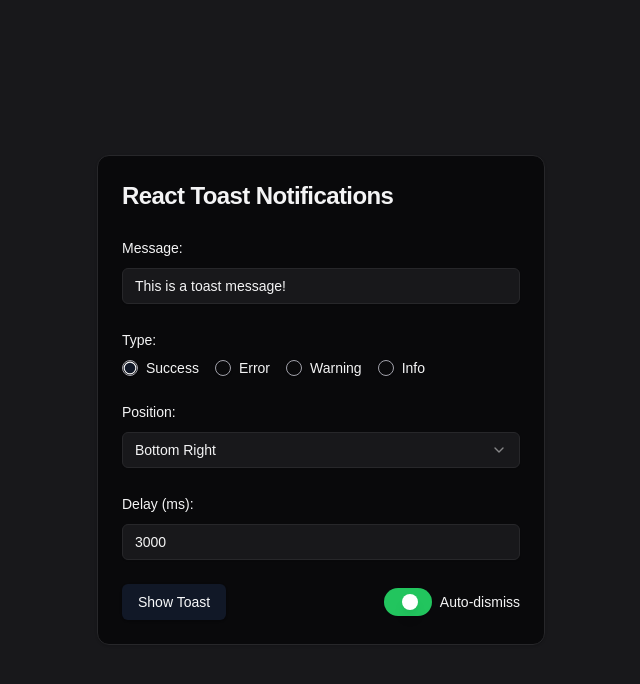
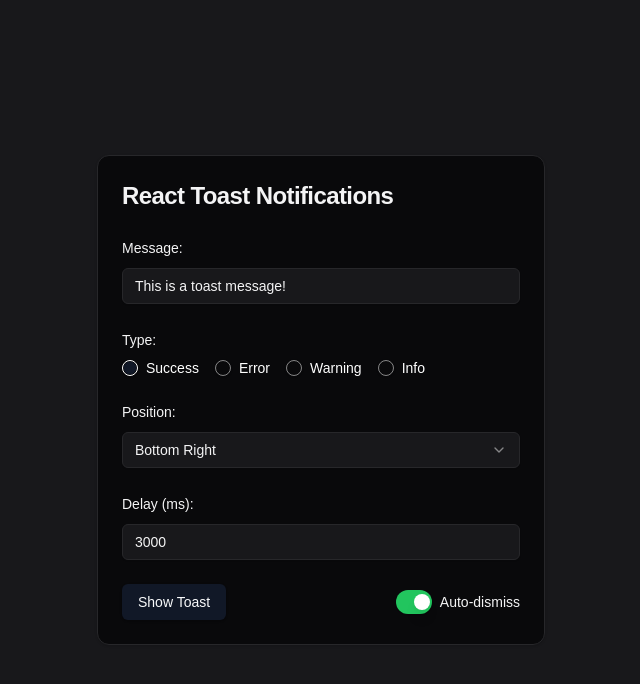
Before and after one commit to franky2003/toast-notification-system, a React (Vite) app: page / in a window 1280 px wide. Shown: the top 684 px of the page, without its empty margins (319-959 px from the left). Built offline with nearby package versions, Linux system fonts and the light colour scheme.

Commit message:
Slight Changes in UI

```diff
--- a/src/demo.jsx
+++ b/src/demo.jsx
@@ -7,9 +7,6 @@ import { useToast } from './context/ToastContext'
 import { Select, SelectContent, SelectItem, SelectTrigger, SelectValue } from "@/components/ui/select"
 import { Input } from "@/components/ui/input"
 import { Card, CardContent, CardHeader, CardTitle } from "@/components/ui/card"
-import { globalStyles } from "./styles/global.js";
-
-globalStyles()
 
 export default function ToastDemo() {
   const { addToast } = useToast()
@@ -34,6 +31,8 @@ export default function ToastDemo() {
         <CardTitle className="text-2xl">React Toast Notifications</CardTitle>
       </CardHeader>
       <CardContent className="space-y-6">
+        {/* Previous input fields and radio buttons remain the same */}
+
         <div className="space-y-2">
           <Label htmlFor="message" className="text-zinc-100">Message:</Label>
           <Input
@@ -55,33 +54,33 @@ export default function ToastDemo() {
               <RadioGroupItem
                 value="success"
                 id="success"
-                className="border-zinc-400 text-zinc-100 focus:ring-zinc-400"
+                className="h-4 w-4 rounded-full border border-white/50 data-[state=checked]:border-white data-[state=checked]:before:bg-white"
               />
-              <Label htmlFor="success" className="text-zinc-100">Success</Label>
+              <Label htmlFor="success" className="text-white">Success</Label>
             </div>
             <div className="flex items-center space-x-2">
               <RadioGroupItem
                 value="error"
                 id="error"
-                className="border-zinc-400 text-zinc-100 focus:ring-zinc-400"
+                className="h-4 w-4 rounded-full border border-white/50 data-[state=checked]:border-white data-[state=checked]:before:bg-white"
               />
-              <Label htmlFor="error" className="text-zinc-100">Error</Label>
+              <Label htmlFor="error" className="text-white">Error</Label>
             </div>
             <div className="flex items-center space-x-2">
               <RadioGroupItem
                 value="warning"
                 id="warning"
-                className="border-zinc-400 text-zinc-100 focus:ring-zinc-400"
+                className="h-4 w-4 rounded-full border border-white/50 data-[state=checked]:border-white data-[state=checked]:before:bg-white"
               />
-              <Label htmlFor="warning" className="text-zinc-100">Warning</Label>
+              <Label htmlFor="warning" className="text-white">Warning</Label>
             </div>
             <div className="flex items-center space-x-2">
               <RadioGroupItem
                 value="info"
                 id="info"
-                className="border-zinc-400 text-zinc-100 focus:ring-zinc-400"
+                className="h-4 w-4 rounded-full border border-white/50 data-[state=checked]:border-white data-[state=checked]:before:bg-white"
               />
-              <Label htmlFor="info" className="text-zinc-100">Info</Label>
+              <Label htmlFor="info" className="text-white">Info</Label>
             </div>
           </RadioGroup>
           </div>
@@ -115,7 +114,6 @@ export default function ToastDemo() {
             className="bg-zinc-900 border-zinc-800 text-zinc-100"
           />
         </div>
-
         <div className="flex items-center justify-between">
   <Button
     onClick={handleAddToast}
@@ -128,18 +126,20 @@ export default function ToastDemo() {
       id="auto-dismiss"
       checked={autoDismiss}
       onCheckedChange={setAutoDismiss}
-              className="relative h-7 w-12 rounded-full transition-colors duration-200 ease-in-out data-[state=checked]:bg-green-500 data-[state=unchecked]:bg-slate-200"
+      className="relative h-6 w-9 cursor-pointer rounded-full transition-colors duration-200 ease-in-out data-[state=checked]:bg-green-500 data-[state=unchecked]:bg-zinc-600"
     >
-              <div className="relative w-full h-full">
-                <div
-                  className="block h-6 w-6 rounded-full bg-white shadow-lg transform transition-transform duration-200 ease-in-out data-[state=checked]:translate-x-5 data-[state=unchecked]:translate-x-0.5 absolute top-0.5"
-                  data-state={autoDismiss ? 'checked' : 'unchecked'}
+      <span
+        className={`absolute left-0.5 top-0.5 h-6 w-6 rounded-full bg-white transition-transform duration-200 ${
+          autoDismiss ? 'translate-x-5' : 'translate-x-0'
+        }`}
       />
-              </div>
     </Switch>
-            <Label htmlFor="auto-dismiss" className="text-zinc-100">Auto-dismiss</Label>
+    <Label htmlFor="auto-dismiss" className="text-zinc-100">
+      Auto-dismiss
+    </Label>
   </div>
 </div>
+
       </CardContent>
     </Card>
   )
```
Lines whose indentation alone changed are shown as unchanged.
